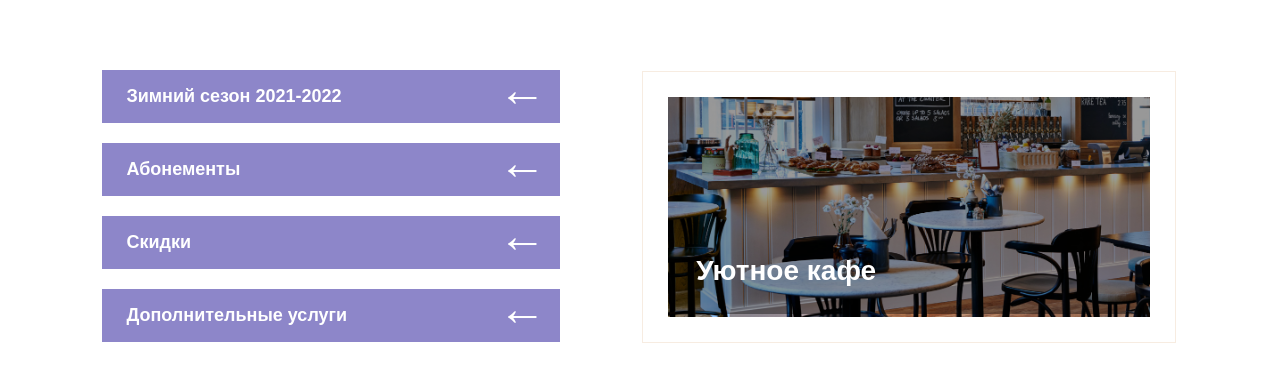
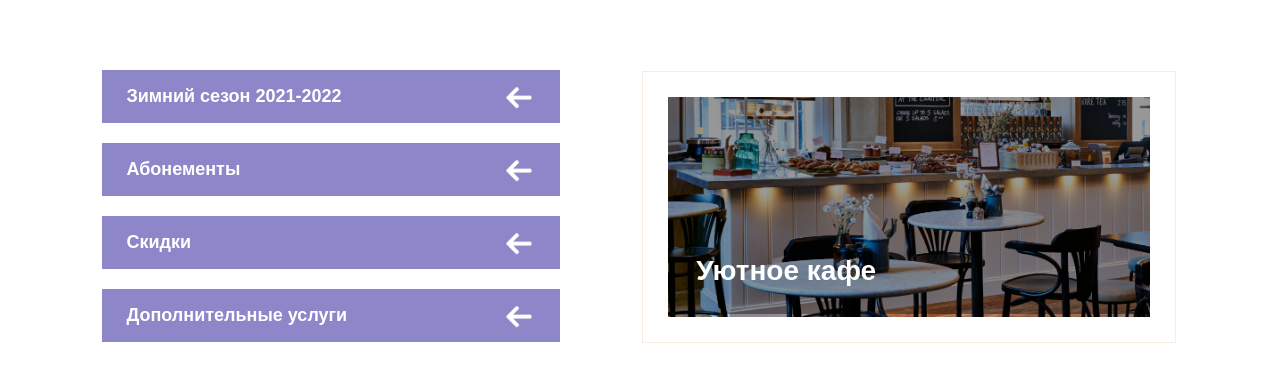
Before and after one commit to Albertbuh/tennisWebpage, a React app: page /#/ in a window 1280 px wide. Shown: the part 2514-2906 px from the top of the page. Built offline with nearby package versions, Linux system fonts and the light colour scheme.

Commit message:
update price arrow

```diff
--- a/src/importImages.tsx
+++ b/src/importImages.tsx
@@ -48,10 +48,13 @@ import gruntCort from "./assets/gruntCort.png";
 import profCort from "./assets/propCort.png";
 //@ts-ignore
 import tournament from "./assets/tournament.png";
+//@ts-ignore
+import larrow from "./assets/arrow.png";
 
 export const imageImports = new Map([
   ["background", background],
   ["nopage", background3],
+  ["larrow", larrow],
   ["jumpBoy", jumpBoyImage],
   ["trainer1", trainer1],
   ["trainer2", trainer2],
--- a/src/main/lastSection/lastSection.tsx
+++ b/src/main/lastSection/lastSection.tsx
@@ -60,6 +60,6 @@ function Prices() {
 
 function Price(props: {text:string}) {
   return (
-    <div className="price"> <span>{props.text}</span> <span className="arrow">&larr;</span></div>
+    <div className="price"> <span>{props.text}</span> <img src={imageImports.get("larrow")} className="arrow"/></div>
   )
 }
--- a/src/styles/lastSection.css
+++ b/src/styles/lastSection.css
@@ -33,9 +33,10 @@
 .price:hover {
   box-shadow: 0px 0px 4px var(--dark-purple);
 }
+
 .price .arrow {
   position: absolute;
-  font-size: 48px;
-  top: -8px;
-  right: 3%;
+  width: 40px;
+  right: 5%;
+  top: 24%;
 }
```
Also changed, not shown: src/assets/arrow.png (added).
